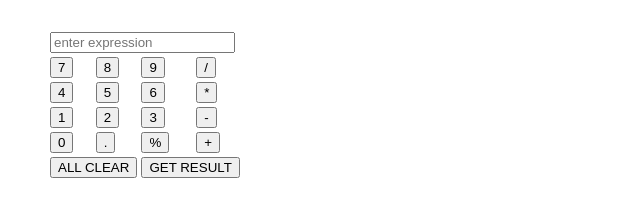
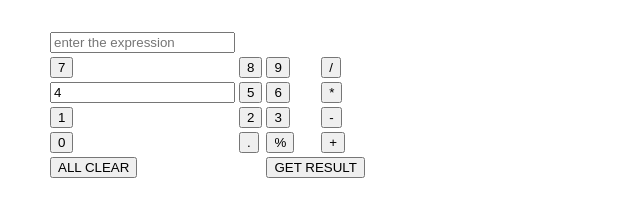
Before and after one commit to ranjithrajendran/simple-calculator, a plain HTML site: page index.html in a window 1280 px wide. Shown: the whole page, without its empty margins (0-640 px from the left). Drawn offline with Linux system fonts and the light colour scheme.

Commit message:
Update index.html

```diff
--- a/index.html
+++ b/index.html
@@ -14,7 +14,7 @@
 
 						<tr>
 							<td colspan="4">
-								<input type="text" name="exp" placeholder="enter expression">
+								<input type="text" name="exp" placeholder="enter the expression">
 							</td>
 						</tr>
 						<tr>
@@ -33,6 +33,7 @@
 						</tr>
 						<tr>
 							<td>
+<input type="text" name="exp" placeholder="enter e
 								<input type="button" value='4' onclick="calc.exp.value += '4'">
 							</td>
 							<td>
```
